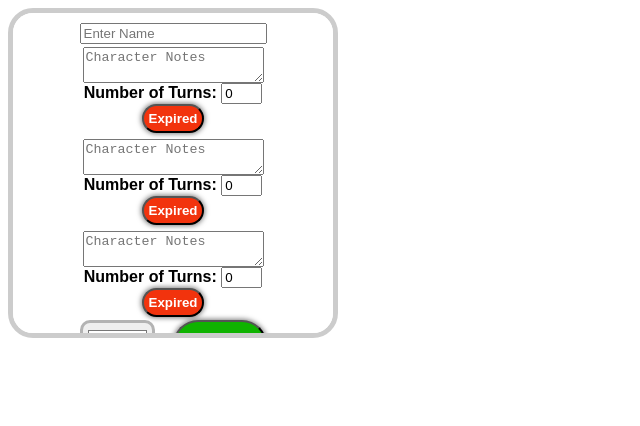
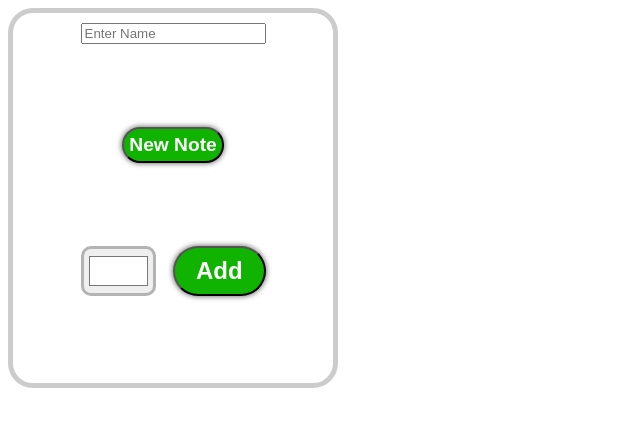
Before and after one commit to debrine/Next-Up, a React (Vite) app: page / in a window 1280 px wide. Shown: the top 426 px of the page, without its empty margins (0-640 px from the left). Built offline with nearby package versions, Linux system fonts and the light colour scheme.

Commit message:
Able to add notes

```diff
--- a/src/components/combat-components/CharacterNoteField/CharacterNoteField.module.css
+++ b/src/components/combat-components/CharacterNoteField/CharacterNoteField.module.css
@@ -2,10 +2,13 @@
     display: flex;
     flex-direction: column;
     padding: 3px;
+    margin-top: 24px;
 }
 
 .commentContainer textarea{
     resize: vertical;
+    width: 250px;
+    height: 80px;
 }
 
 /* Turns Left area */
--- a/src/components/combat-components/CreateInitiativeCard/CreateInitiativeCard.jsx
+++ b/src/components/combat-components/CreateInitiativeCard/CreateInitiativeCard.jsx
@@ -7,6 +7,7 @@ function CreateInitiativeCard(props){
 
     const [color, setColor] = useState('#ffffff')
     const [name, setName] = useState()
+    const [noteList, setNoteList] = useState([])
 
     function selectBackgroundColor(e){
         setColor(e.target.value)
@@ -16,16 +17,26 @@ function CreateInitiativeCard(props){
         setName(e.target.value)
     }
 
+    function addNote(){
+        setNoteList(noteList.concat(<CharacterNoteField />))
+    }
+
     return(
         <div className={styles.cardContainer} style={{backgroundColor: color}}>
-            <input
-                value={name}
-                onChange={updateCharacterName}
-                placeholder='Enter Name'
-            />
-            <CharacterNoteField />
-            <CharacterNoteField />
-            <CharacterNoteField />
+            <div>
+                <input
+                    value={name}
+                    onChange={updateCharacterName}
+                    placeholder='Enter Name'
+                    className={styles.characterName}
+                />
+            </div>
+            {noteList}
+            <div>
+                <button className={styles.addNote} onClick={addNote}>
+                    New Note
+                </button>
+            </div>
             <div className={styles.colorButtonContainer}>
                 <input
                     type="color"
--- a/src/components/combat-components/CreateInitiativeCard/CreateInitiativeCard.module.css
+++ b/src/components/combat-components/CreateInitiativeCard/CreateInitiativeCard.module.css
@@ -1,6 +1,6 @@
 .cardContainer{
     width: 300px;
-    height: 300px;
+    height: 350px;
     display: grid;
     justify-content: center;
     text-align: center;
@@ -14,6 +14,7 @@
 
 .colorButtonContainer{
     display: grid;
+    height: 50px;
     grid-template-columns: 1fr 1fr;
 }
 
@@ -29,6 +30,23 @@ input[type='color']{
 
 input[type='color']:hover{
     border: 3px solid hsl(0, 0%, 50%);
+}
+
+/* Buttons */
+
+.addNote{
+    font-size: 1.2rem;
+    border-radius: 1.5em;
+    font-weight: bold;
+    box-shadow: 0px 0px 5px 1px rgba(0, 0, 0, 0.5);
+    padding: 5px;
+    color: white;
+    transition: background-color 0.2s ease;
+    background-color: hsl(115, 100%, 35%);
+    margin: 6px;
+}
+.addNote:hover{
+    background-color: hsl(115, 100%, 30%);
 }
 
 .addCharacter{
```
